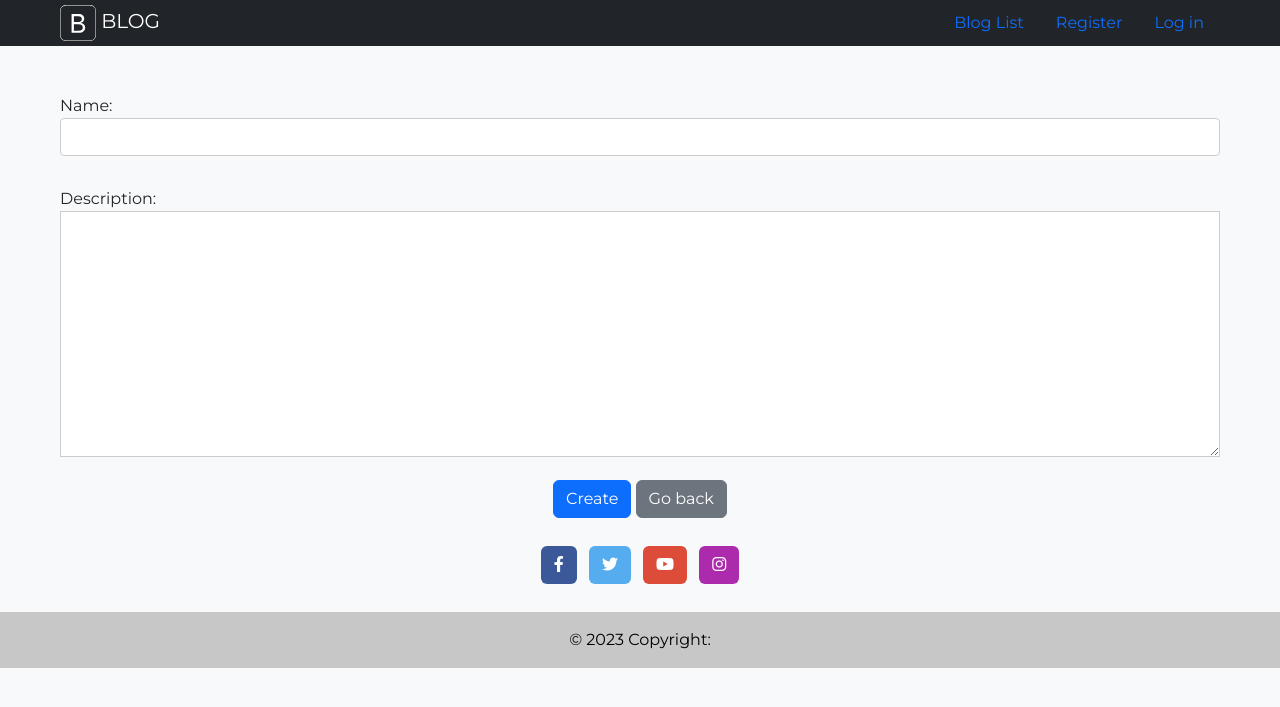
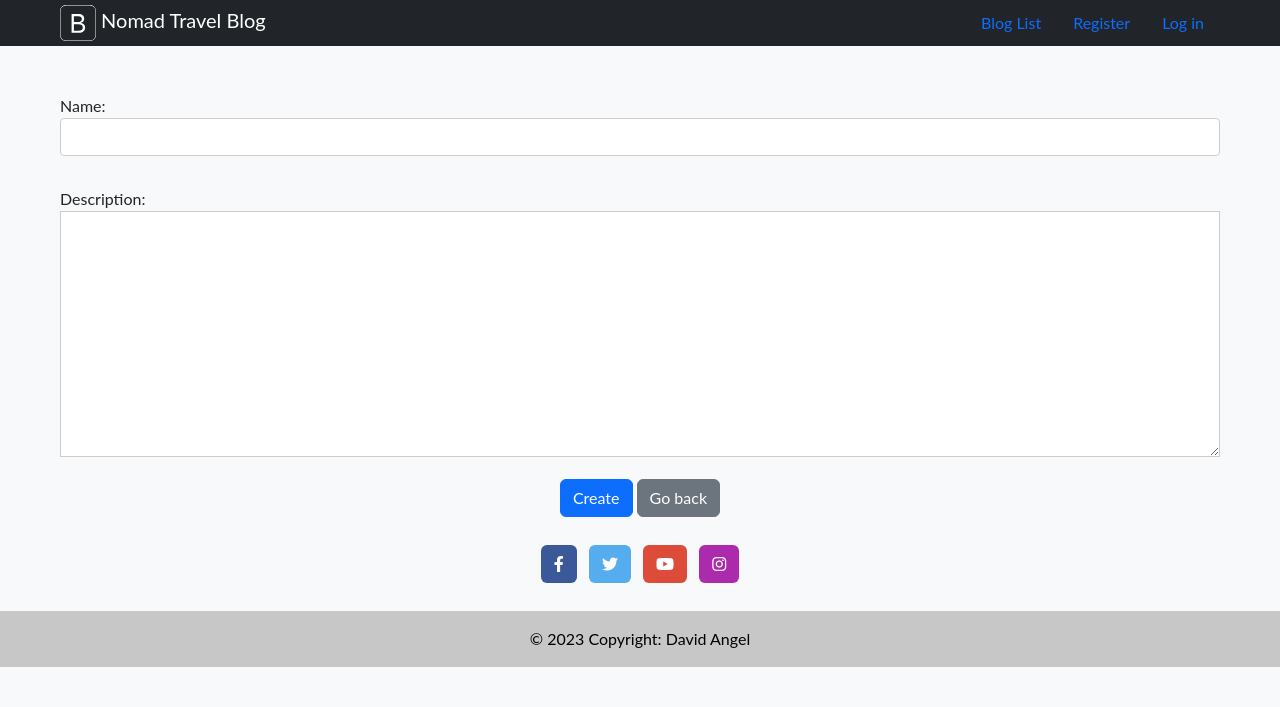
Before and after one commit to julifmontoya/django-blog-temp, a Django app: page /post-detail/1/comment/ in a window 1280 px wide. Shown: the top 707 px of the page. Run offline with Django 4.2, Linux system fonts and the light colour scheme; some libraries are stand-ins or nearby versions.

Commit message:
footer & Font

```diff
--- a/base/templates/base/footer.html
+++ b/base/templates/base/footer.html
@@ -42,7 +42,7 @@
 
     <!-- Copyright -->
     <div class="text-center p-3" style="background-color: rgba(0, 0, 0, 0.2);">
-      <a class="text-black" href="">© 2023 Copyright:</a>
+      <a class="text-black" href="">© 2023 Copyright: David Angel</a>
     </div>
     <!-- Copyright -->
   </footer>
--- a/base/templates/base/main.html
+++ b/base/templates/base/main.html
@@ -11,10 +11,7 @@
       crossorigin="anonymous"
     />
     <link rel="preconnect" href="https://fonts.gstatic.com" crossorigin />
-    <link
-      href="https://fonts.googleapis.com/css2?family=Montserrat&display=swap"
-      rel="stylesheet"
-    />
+    <link href="https://fonts.googleapis.com/css2?family=Lato:wght@500&display=swap" rel="stylesheet">
     <link rel="stylesheet" href="https://cdn.jsdelivr.net/npm/@fortawesome/fontawesome-free@6.1.0/css/all.css">
   </head>
   <style>
@@ -66,7 +63,7 @@
 
     body {
       background-color: #f8f9fa;
-      font-family: "Montserrat", sans-serif;
+      font-family: Lato, sans-serif;
       padding: 0;
       margin: 0;
     }
--- a/base/templates/base/navbar.html
+++ b/base/templates/base/navbar.html
@@ -3,25 +3,25 @@
     {% if request.user.is_authenticated%}
     <a class="navbar-brand" href="{% url 'posts' %}"><svg width="36" height="36"
         viewBox="0 0 612 612" xmlns="http://www.w3.org/2000/svg" focusable="false">
-        <title>Blog App</title>
+        <title>Nomad Travel Blog</title>
         <path fill="currentColor"
             d="M510 8a94.3 94.3 0 0 1 94 94v408a94.3 94.3 0 0 1-94 94H102a94.3 94.3 0 0 1-94-94V102a94.3 94.3 0 0 1 94-94h408m0-8H102C45.9 0 0 45.9 0 102v408c0 56.1 45.9 102 102 102h408c56.1 0 102-45.9 102-102V102C612 45.9 566.1 0 510 0z">
         </path>
         <path fill="currentColor"
             d="M196.77 471.5V154.43h124.15c54.27 0 91 31.64 91 79.1 0 33-24.17 63.72-54.71 69.21v1.76c43.07 5.49 70.75 35.82 70.75 78 0 55.81-40 89-107.45 89zm39.55-180.4h63.28c46.8 0 72.29-18.68 72.29-53 0-31.42-21.53-48.78-60-48.78h-75.57zm78.22 145.46c47.68 0 72.73-19.34 72.73-56s-25.93-55.37-76.46-55.37h-74.49v111.4z">
         </path>
-    </svg><span> BLOG</span></a>
+    </svg><span> Nomad Travel Blog</span></a>
     {% else %}
     <a class="navbar-brand"" href="{% url 'posts-list' %}"><svg width="36" height="36"
         viewBox="0 0 612 612" xmlns="http://www.w3.org/2000/svg" focusable="false">
-        <title>Blog App</title>
+        <title>Nomad Travel Blog</title>
         <path fill="currentColor"
             d="M510 8a94.3 94.3 0 0 1 94 94v408a94.3 94.3 0 0 1-94 94H102a94.3 94.3 0 0 1-94-94V102a94.3 94.3 0 0 1 94-94h408m0-8H102C45.9 0 0 45.9 0 102v408c0 56.1 45.9 102 102 102h408c56.1 0 102-45.9 102-102V102C612 45.9 566.1 0 510 0z">
         </path>
         <path fill="currentColor"
             d="M196.77 471.5V154.43h124.15c54.27 0 91 31.64 91 79.1 0 33-24.17 63.72-54.71 69.21v1.76c43.07 5.49 70.75 35.82 70.75 78 0 55.81-40 89-107.45 89zm39.55-180.4h63.28c46.8 0 72.29-18.68 72.29-53 0-31.42-21.53-48.78-60-48.78h-75.57zm78.22 145.46c47.68 0 72.73-19.34 72.73-56s-25.93-55.37-76.46-55.37h-74.49v111.4z">
         </path>
-    </svg><span> BLOG</span></a>
+    </svg><span> Nomad Travel Blog</span></a>
     {% endif %}
 
 
```
